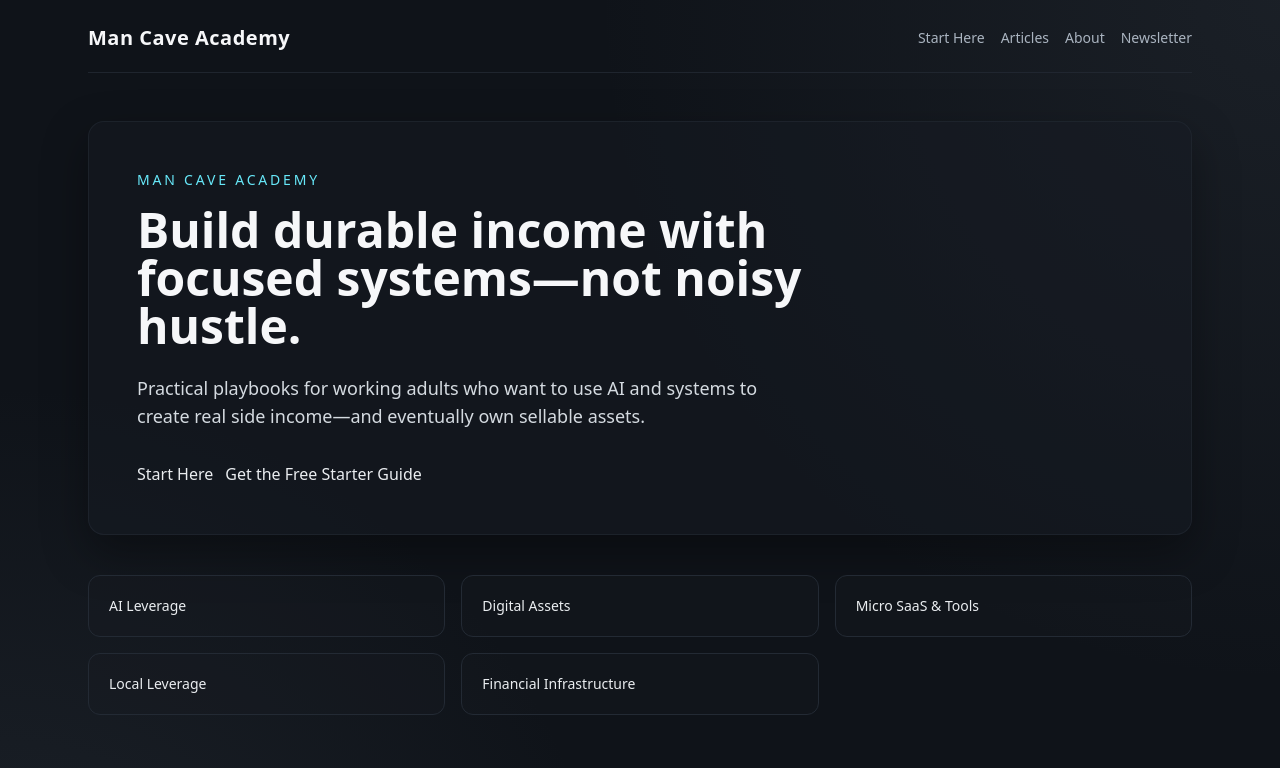
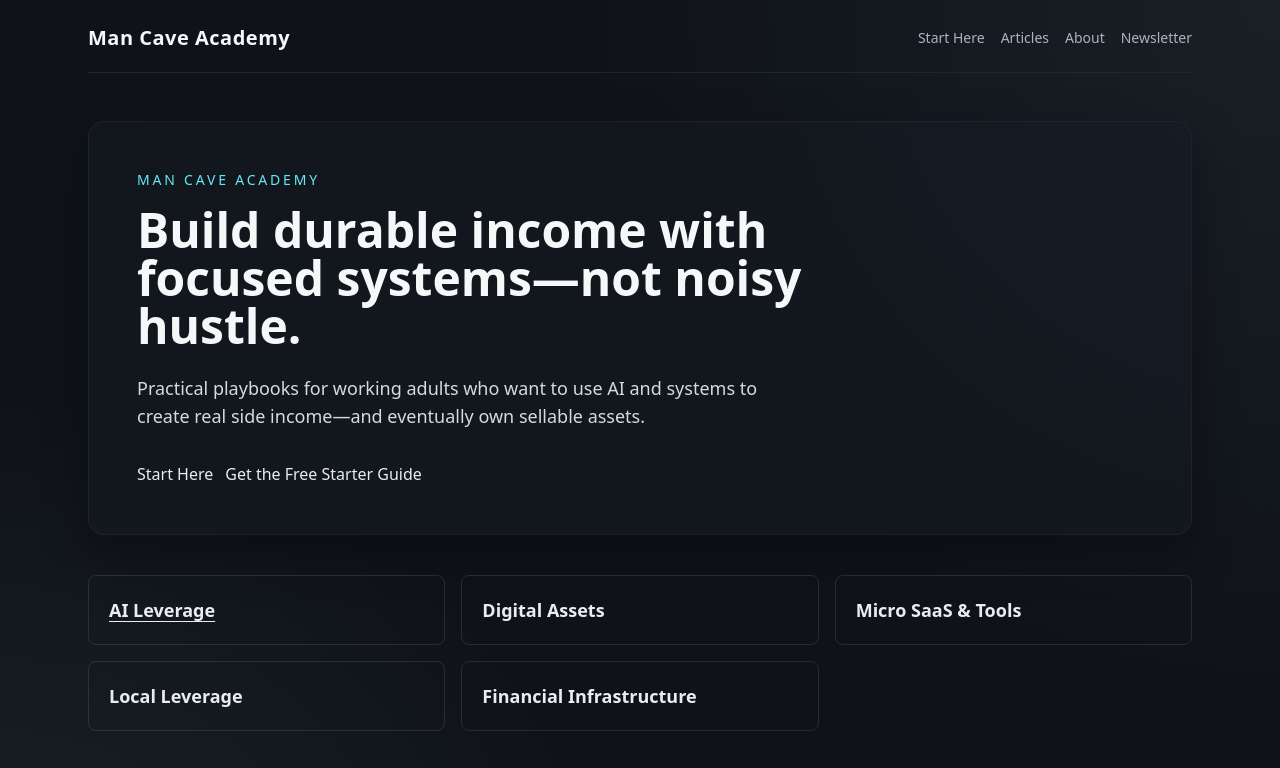
Before and after one commit to adman4054/mancaveacademy, a Next.js app: page / in a window 1280 px wide. Shown: the top 768 px of the page. Built offline with nearby package versions, Linux system fonts and the light colour scheme.

Commit message:
Add homepage internal link to AI Leverage hub

```diff
--- a/app/page.tsx
+++ b/app/page.tsx
@@ -28,18 +28,31 @@ export default function HomePage() {
       </section>
 
       <section className="mt-10 grid gap-4 sm:grid-cols-2 lg:grid-cols-3">
-        {[
-          "AI Leverage",
-          "Digital Assets",
-          "Micro SaaS & Tools",
-          "Local Leverage",
-          "Financial Infrastructure"
-        ].map((category) => (
-          <div key={category} className="rounded-xl border border-workshop-800 bg-workshop-900/30 p-5">
-            <p className="text-sm font-medium text-workshop-100">{category}</p>
-          </div>
-        ))}
-      </section>
+  {[
+    { label: "AI Leverage", href: "/ai-leverage" },
+    { label: "Digital Assets", href: null },
+    { label: "Micro SaaS & Tools", href: null },
+    { label: "Local Leverage", href: null },
+    { label: "Financial Infrastructure", href: null },
+  ].map((item) => (
+    <div
+      key={item.label}
+      className="rounded-lg border border-white/10 p-5 hover:border-white/20 transition"
+    >
+      {item.href ? (
+        <Link
+          href={item.href}
+          className="text-lg font-semibold underline underline-offset-4 hover:opacity-100"
+        >
+          {item.label}
+        </Link>
+      ) : (
+        <h3 className="text-lg font-semibold">{item.label}</h3>
+      )}
+    </div>
+  ))}
+</section>
+
 
      <section className="mt-12 text-center">
   <p className="text-lg text-gray-300 mb-4">
```
